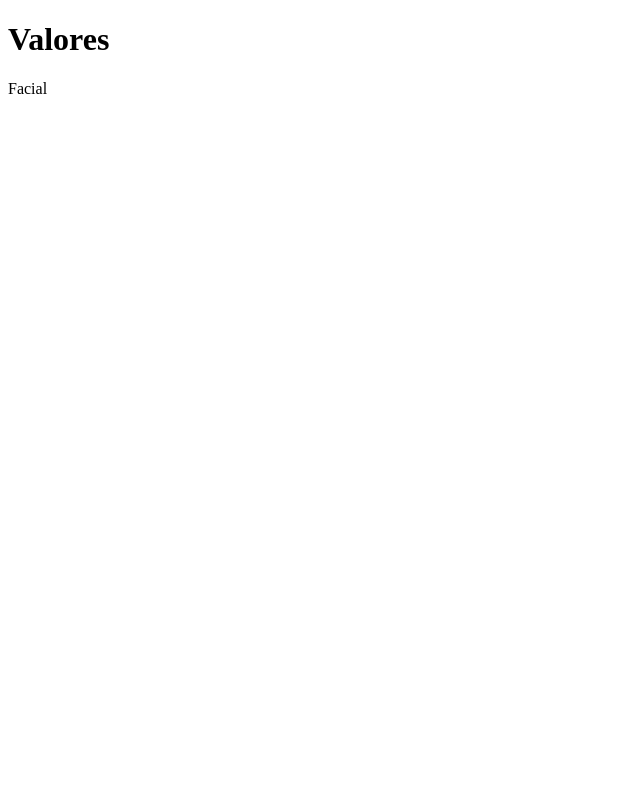
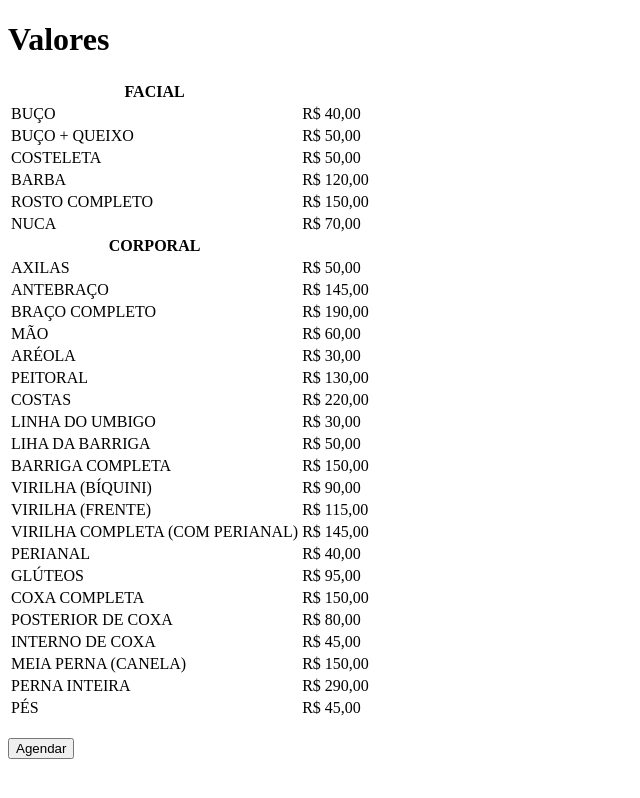
Before and after one commit to heebettinelli/estetica-thais-lisboa, a plain HTML site: page pages/valores.html in a window 1280 px wide. Shown: the whole page, without its empty margins (0-640 px from the left). Drawn offline with Linux system fonts and the light colour scheme.

Commit message:
create table for values

```diff
--- a/pages/valores.html
+++ b/pages/valores.html
@@ -9,12 +9,118 @@
 <body>
     <h1>Valores</h1>
     <table>
-        <thead>
-            <tr>Facial</tr>
+            <th>FACIAL</th>
             <tr>
-                <td></td>
+                <td>BUÇO</td>
+                <td> R$ 40,00</td>
             </tr>
-        </thead>
+            <tr>
+                <td>BUÇO + QUEIXO </td>
+                <td> R$ 50,00</td>
+            </tr>
+            <tr>
+                <td>COSTELETA</td>
+                <td> R$ 50,00</td>
+            </tr>
+            <tr>
+                <td>BARBA</td>
+                <td>R$ 120,00</td>
+            </tr>
+            <tr>
+                <td>ROSTO COMPLETO</td>
+                <td>R$ 150,00</td>
+            </tr>
+            <tr>
+                <td>NUCA</td>
+                <td>R$ 70,00</td>
+            </tr>
+                <th>CORPORAL</th>
+            <tr>
+                <td>AXILAS</td>
+                <td>R$ 50,00</td>
+            </tr>
+            <tr>
+                <td>ANTEBRAÇO</td>
+                <td>R$ 145,00</td>
+            </tr>
+            <tr>
+                <td>BRAÇO COMPLETO</td>
+                <td>R$ 190,00</td>
+            </tr>
+            <tr>
+                <td>MÃO</td>
+                <td>R$ 60,00</td>
+            </tr>
+            <tr>
+                <td>ARÉOLA</td>
+                <td>R$ 30,00</td>
+            </tr>
+            <tr>
+                <td>PEITORAL</td>
+                <td>R$ 130,00</td>
+            </tr>
+            <tr>
+                <td>COSTAS</td>
+                <td>R$ 220,00</td>
+            </tr>
+            <tr>
+                <td>LINHA DO UMBIGO</td>
+                <td>R$ 30,00</td>
+            </tr>
+            <tr>
+                <td>LIHA DA BARRIGA</td>
+                <td>R$ 50,00</td>
+            </tr>
+            <tr>
+                <td>BARRIGA COMPLETA</td>
+                <td>R$ 150,00</td>
+            </tr>
+            <tr>
+                <td>VIRILHA (BÍQUINI)</td>
+                <td>R$ 90,00</td>
+            </tr>
+            <tr>
+                <td>VIRILHA (FRENTE)</td>
+                <td>R$ 115,00</td>
+            </tr>
+            <tr>
+                <td>VIRILHA COMPLETA (COM PERIANAL)</td>
+                <td>R$ 145,00</td>
+            </tr>
+            <tr>
+                <td>PERIANAL</td>
+                <td>R$ 40,00</td>
+            </tr>
+            <tr>
+                <td>GLÚTEOS</td>
+                <td>R$ 95,00</td>
+            </tr>
+            <tr>
+                <td>COXA COMPLETA</td>
+                <td>R$ 150,00</td>
+            </tr>
+            <tr>
+                <td>POSTERIOR DE COXA</td>
+                <td>R$ 80,00</td>
+            </tr>
+            <tr>
+                <td>INTERNO DE COXA</td>
+                <td>R$ 45,00</td>
+            </tr>
+            <tr>
+                <td>MEIA PERNA (CANELA)</td>
+                <td>R$ 150,00</td>
+            </tr>
+            <tr>
+                <td>PERNA INTEIRA</td>
+                <td>R$ 290,00</td>
+            </tr>
+            <tr>
+                <td>PÉS</td>
+                <td>R$ 45,00</td>
+            </tr>
     </table>
+    <br>
+    <button>Agendar</button>
 </body>
 </html>
```
